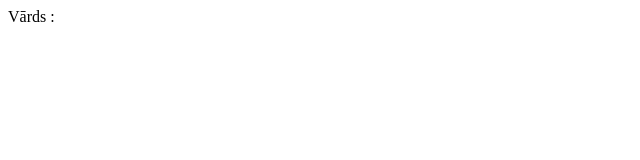
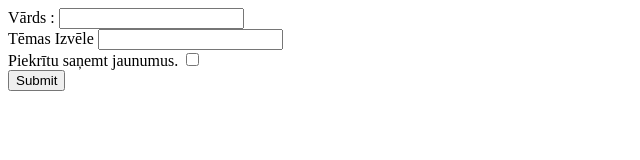
Before and after one commit to kcelitans/html-css-fd30102024, a plain HTML site: page index.html in a window 1280 px wide. Shown: the whole page, without its empty margins (0-640 px from the left). Drawn offline with Linux system fonts and the light colour scheme.

Commit message:
First commit

```diff
--- a/index.html
+++ b/index.html
@@ -1,17 +1,21 @@
 <!DOCTYPE html>
 <html lang="en">
-<head>
-    <meta charset="UTF-8">
-    <meta name="viewport" content="width=, initial-scale=1.0">
+  <head>
+    <meta charset="UTF-8" />
+    <meta name="viewport" content="width=, initial-scale=1.0" />
     <title>Formatīvais darbs</title>
-</head>
-<body>
-
-    <label for="vārds">Vārds :</label>
-
-
-
-
-
-</body>
+    <style class="css"></style>
+  </head>
+  <body>
+    <label for="text">Vārds :</label>
+    <input type="text" />
+    <br />
+    <label for="temasizvele">Tēmas Izvēle</label>
+    <input type="" />
+    <br />
+    <label for="checkbox">Piekrītu saņemt jaunumus.</label>
+    <input type="checkbox" name="checkbox" id="checkbox" />
+    <br />
+    <input type="submit" name="Submit" id="Submit" />
+  </body>
 </html>
```
Also changed, not shown: style.css (added).
